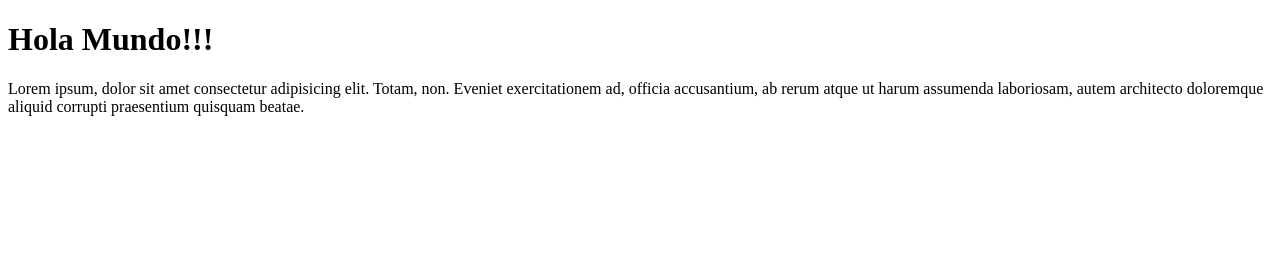
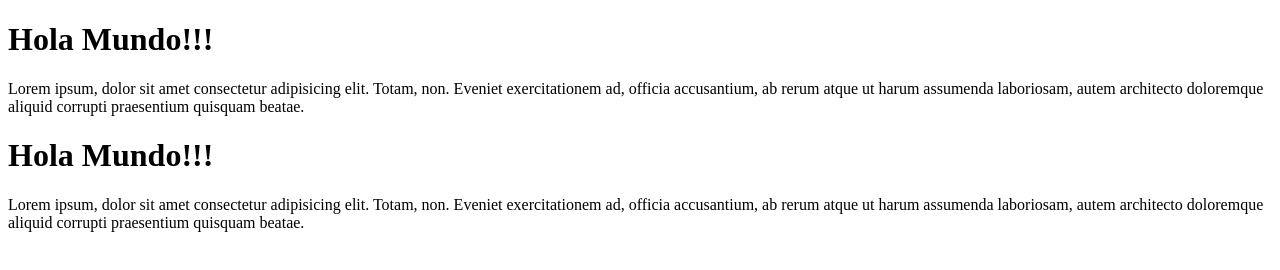
Before and after one commit to jczaragoza/cursojava, a plain HTML site: page index.html in a window 1280 px wide. Drawn offline with Linux system fonts and the light colour scheme.

Commit message:
Segundo comentario

```diff
--- a/index.html
+++ b/index.html
@@ -9,5 +9,7 @@
 <body>
     <h1>Hola Mundo!!!</h1>
     Lorem ipsum, dolor sit amet consectetur adipisicing elit. Totam, non. Eveniet exercitationem ad, officia accusantium, ab rerum atque ut harum assumenda laboriosam, autem architecto doloremque aliquid corrupti praesentium quisquam beatae.
+    <h1>Hola Mundo!!!</h1>
+    Lorem ipsum, dolor sit amet consectetur adipisicing elit. Totam, non. Eveniet exercitationem ad, officia accusantium, ab rerum atque ut harum assumenda laboriosam, autem architecto doloremque aliquid corrupti praesentium quisquam beatae.
 </body>
 </html>
```
